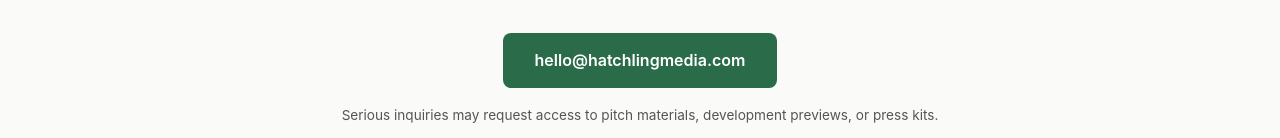
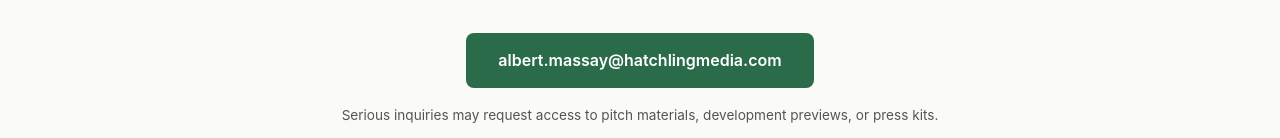
Before and after one commit to caribstar/hatchlingmedia, a plain HTML site: page studio.html in a window 1280 px wide. Shown: the part 2570-2708 px from the top of the page. Drawn offline with Linux system fonts and the light colour scheme.

Commit message:
Update contact email to albert.massay@hatchlingmedia.com

```diff
--- a/studio.html
+++ b/studio.html
@@ -110,7 +110,7 @@
       <a href="portfolio.html">IP Portfolio</a>
       <a href="slate.html">Development Slate</a>
       <a href="studio.html" class="active">Studio</a>
-      <a href="mailto:hello@hatchlingmedia.com" class="nav-cta">Contact</a>
+      <a href="mailto:albert.massay@hatchlingmedia.com" class="nav-cta">Contact</a>
     </nav>
   </header>
 
@@ -187,7 +187,7 @@
         </div>
       </div>
 
-      <a href="mailto:hello@hatchlingmedia.com?subject=Studio%20Inquiry" class="contact-email">hello@hatchlingmedia.com</a>
+      <a href="mailto:albert.massay@hatchlingmedia.com?subject=Studio%20Inquiry" class="contact-email">albert.massay@hatchlingmedia.com</a>
 
       <p class="contact-note">Serious inquiries may request access to pitch materials, development previews, or press kits.</p>
     </section>
@@ -204,7 +204,7 @@
         <a href="portfolio.html">IP Portfolio</a>
         <a href="slate.html">Development Slate</a>
         <a href="studio.html">Studio</a>
-        <a href="mailto:hello@hatchlingmedia.com">Contact</a>
+        <a href="mailto:albert.massay@hatchlingmedia.com">Contact</a>
       </nav>
       <div class="footer-legal">
         &copy; 2026 Hatchling Media. All original characters and concepts are intellectual property of Hatchling Media.
```
Also changed, not shown: index.html (+4 -4 lines), portfolio.html (+3 -3 lines), slate.html (+3 -3 lines).
